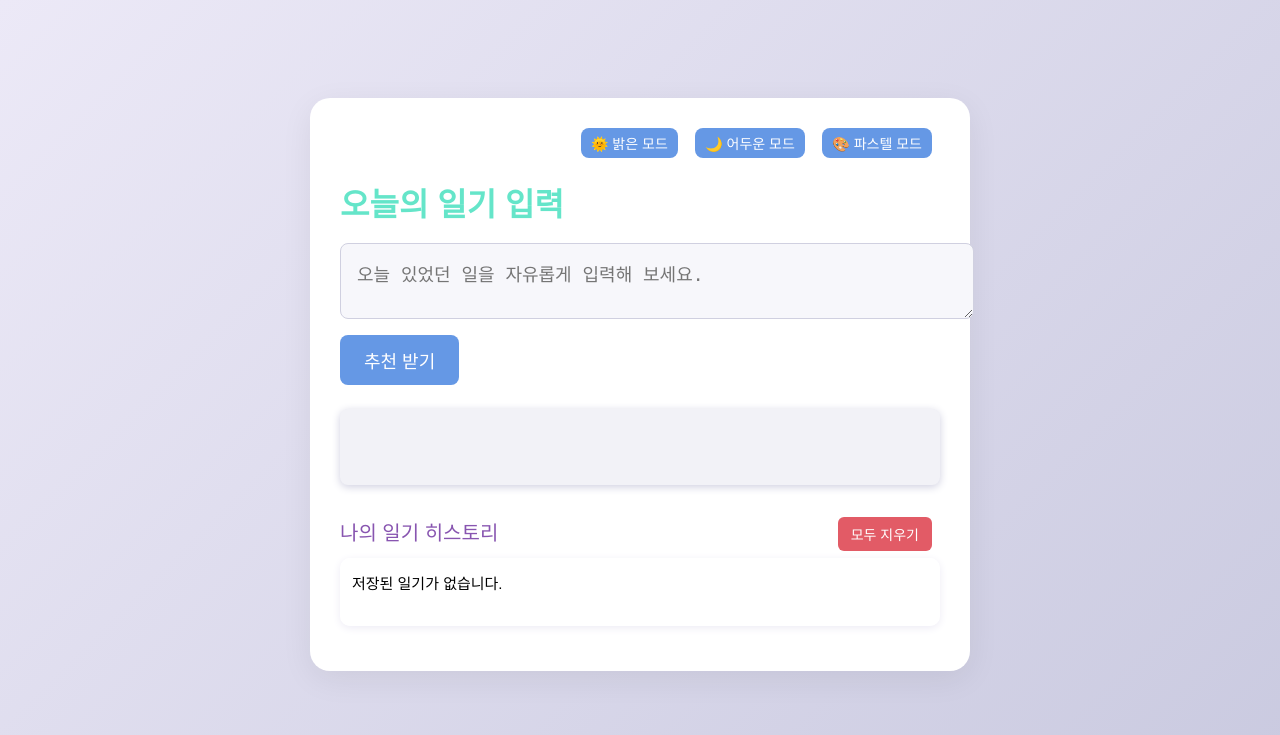
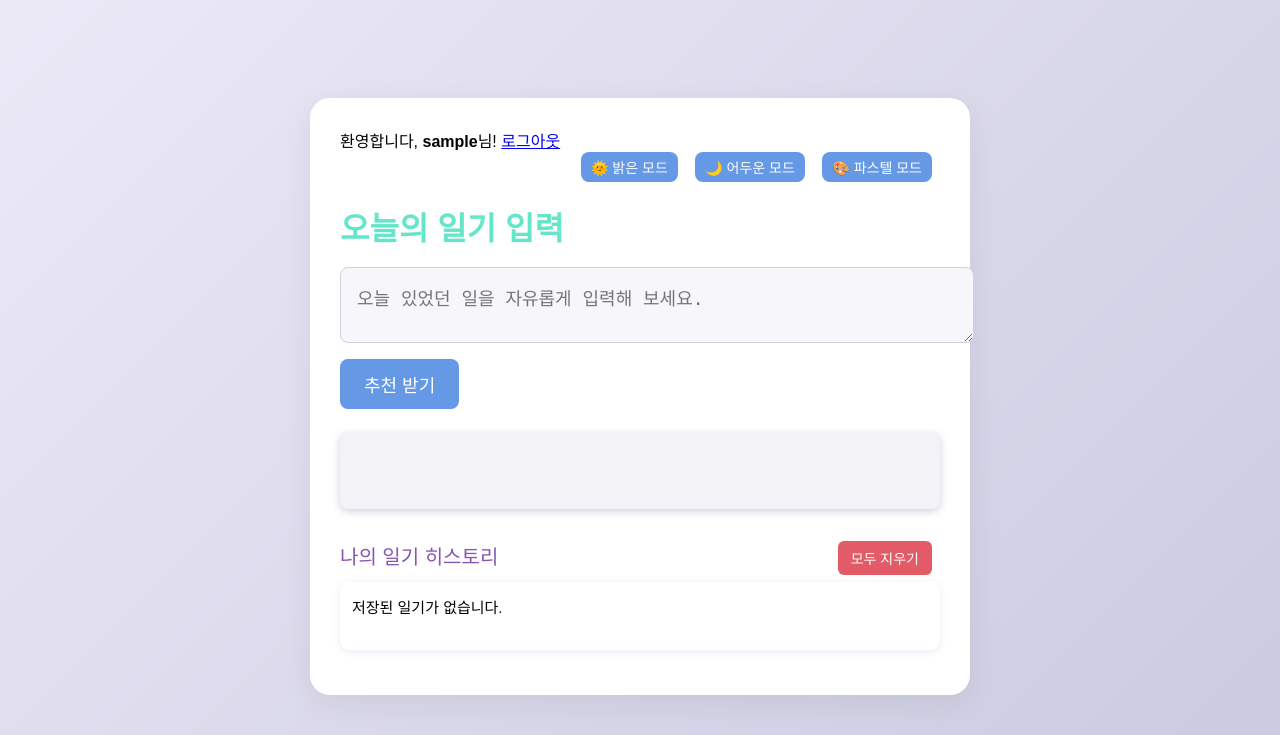
Before and after one commit to kootaeng2/Emotion-Chatbot-App, a Flask app: page / in a window 1280 px wide. Shown: the top 735 px of the page. Run offline with Flask 3, Linux system fonts and the light colour scheme; the visitor is signed in with stand-in values (Sample User, id 1).

Commit message:
Fixed: logout and DockFile

```diff
--- a/src/main.py
+++ b/src/main.py
@@ -23,7 +23,7 @@ emotion_emoji_map={
 
 @bp.route('/')
 def home():
-    # ❗️ 로직을 "로그인하지 않았다면"으로 수정합니다.
+    # ❗️ 로직을 "로그인하지 않았다면"으로 수정니다.
     if 'user_id' not in session:
         return redirect(url_for('auth.login'))
     return render_template("emotion_homepage.html", username=session.get('username'))
--- a/src/templates/emotion_homepage.html
+++ b/src/templates/emotion_homepage.html
@@ -105,6 +105,10 @@
 <body>
     <div class="container">
 
+        <div class="user-info">
+            <span>환영합니다, <strong>{{ username }}</strong>님!</span>
+            <a href="{{ url_for('auth.logout') }}">로그아웃</a>
+        </div>
         <!-- 테마 변경 버튼 -->
         <div class="theme-buttons">
             <button onclick="changeTheme('light')">🌞 밝은 모드</button>
```
Also changed, not shown: 1 other file.
